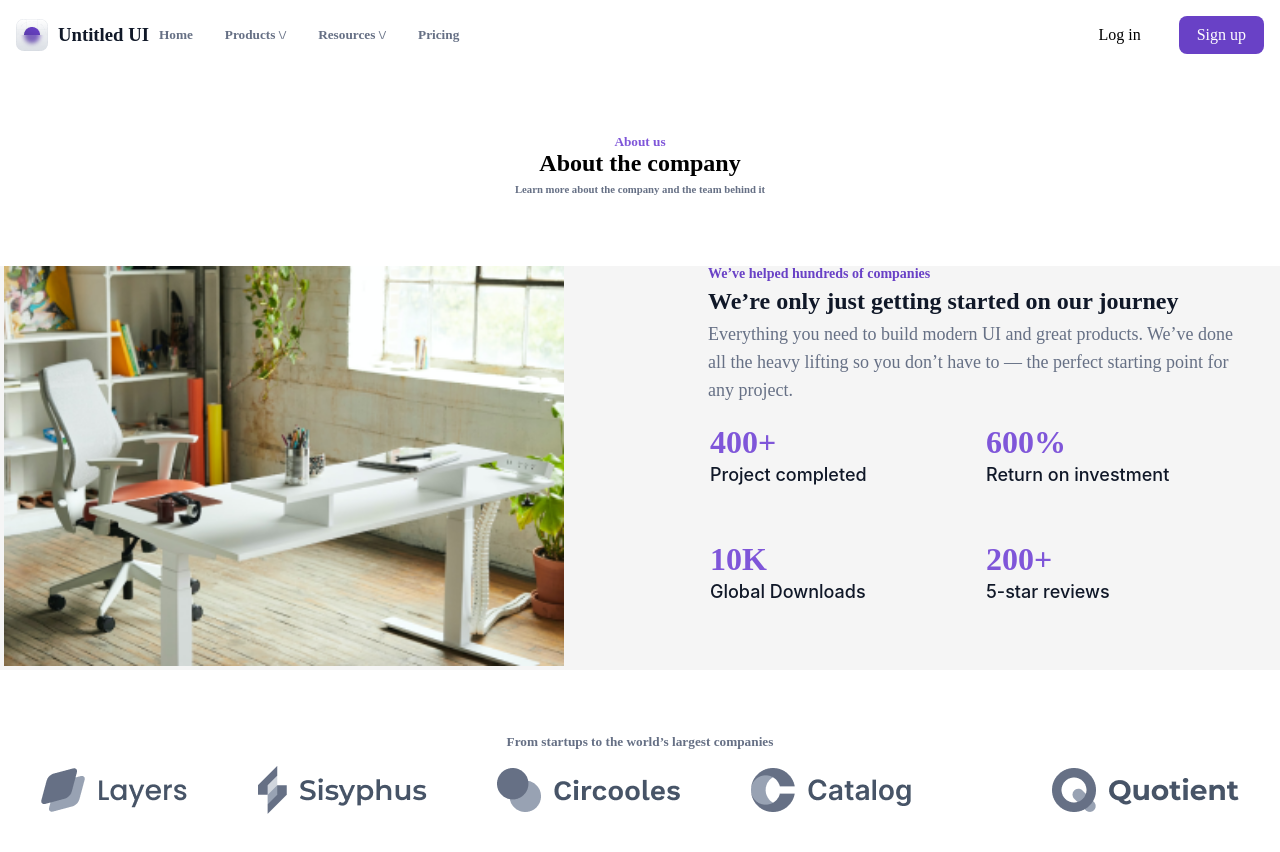
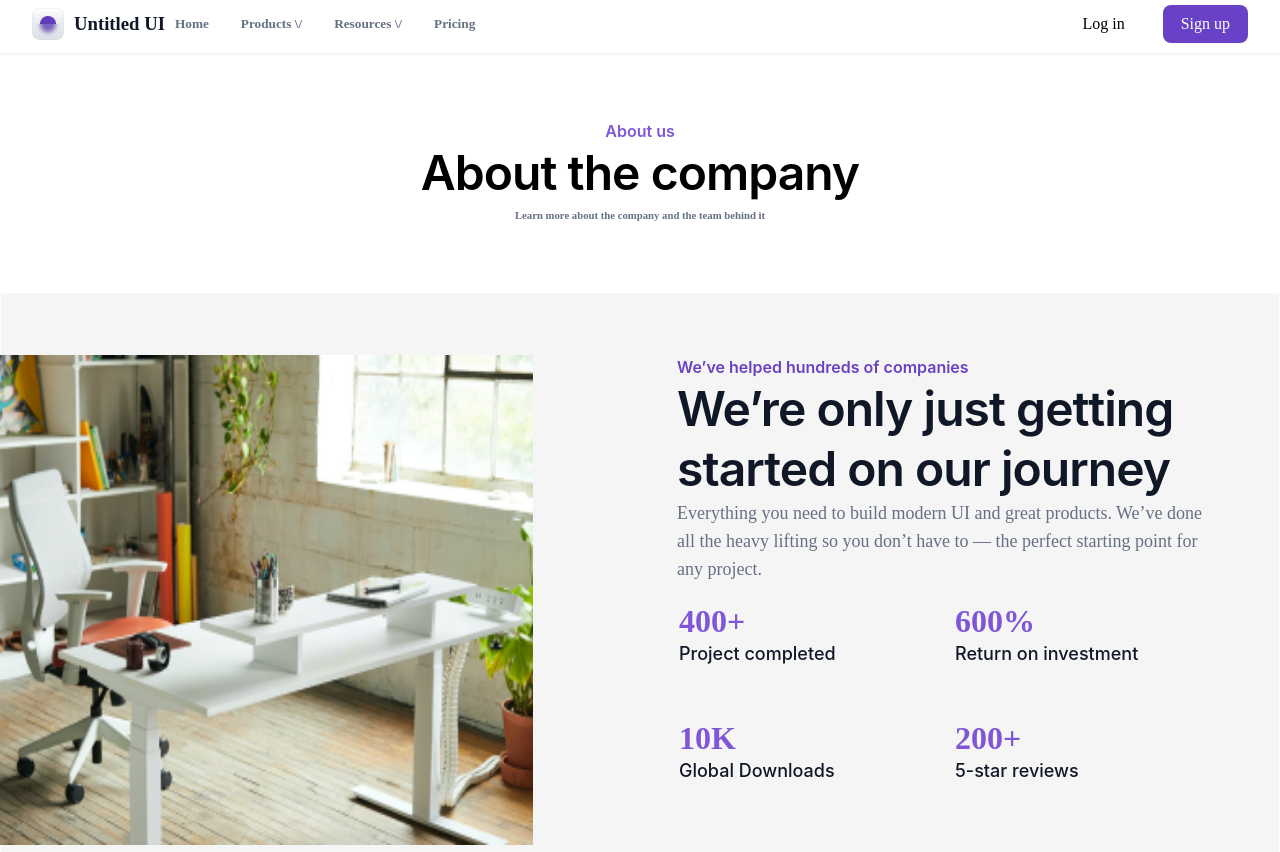
Before and after one commit to Santosh-Konappanavar/kraftpixel, a plain HTML site: page index.html in a window 1280 px wide. Shown: the top 852 px of the page. Before the commit the page ends 830 px from the top, so only its background shows below. Drawn offline with Linux system fonts and the light colour scheme.

Commit message:
edit :given task

```diff
--- a/style.css
+++ b/style.css
@@ -8,8 +8,11 @@
 nav {
   display: flex;
   justify-content: space-between;
-  margin: 1rem;
   align-items: center;
+  width: Fixed (1, 280px);
+  height: Hug (44px);
+  padding: 5px 32px 10px 32px;
+  border-bottom: 2px solid whitesmoke;
 }
 
 .nav {
@@ -50,6 +53,12 @@ nav {
 .header > h6 {
   margin: 0.4rem;
   color: #667085;
+}
+
+.metrics_section {
+  background-color: whitesmoke;
+  padding: 3rem 0rem 3rem 0rem;
+  border: 1px solid white;
 }
 
 .contaner1 {
@@ -117,7 +126,7 @@ nav {
 
 .socialmedia {
   display: grid;
-    grid-template-columns: repeat(2,180px);
+  grid-template-columns: repeat(2, 180px);
   margin: 1rem;
   gap: 20px;
 }
@@ -129,6 +138,25 @@ nav {
 @media (min-width: 768px) {
   .toggle {
     display: none;
+  }
+
+  .header > h2 {
+    font-family: Inter;
+    font-size: 48px;
+    font-weight: 600;
+    line-height: 60px;
+    letter-spacing: -0.02em;
+    text-align: center;
+  }
+
+  .header > h5 {
+    color: #7f56d9;
+    font-family: Inter;
+    font-size: 16px;
+    font-weight: 600;
+    line-height: 24px;
+    letter-spacing: 0em;
+    text-align: center;
   }
 
   .navservice {
@@ -166,9 +194,28 @@ nav {
     display: flex;
     flex-direction: row-reverse;
     height: Hug (560px);
-    padding: 0px 32px 0px 32px;
+    padding: 62px 62px 62px 62px;
     gap: 96px;
     background-color: whitesmoke;
+    width: Fill (1, 440px);
+  }
+
+  .contaner1 > h6 {
+    font-family: Inter;
+    font-size: 16px;
+    font-weight: 600;
+    line-height: 24px;
+    letter-spacing: 0em;
+    text-align: left;
+  }
+
+  .contaner1 > h2 {
+    font-family: Inter;
+    font-size: 48px;
+    font-weight: 600;
+    line-height: 60px;
+    letter-spacing: -0.02em;
+    text-align: left;
   }
 
   .contaner2 {
@@ -190,7 +237,7 @@ nav {
 
   .contaner3 > img {
     width: 560px;
-    height: 400px;
+    height: 490px;
   }
 
   .footer > h5 {
```
Also changed, not shown: index.html (+2 -2 lines). Lines whose indentation alone changed are shown as unchanged.
